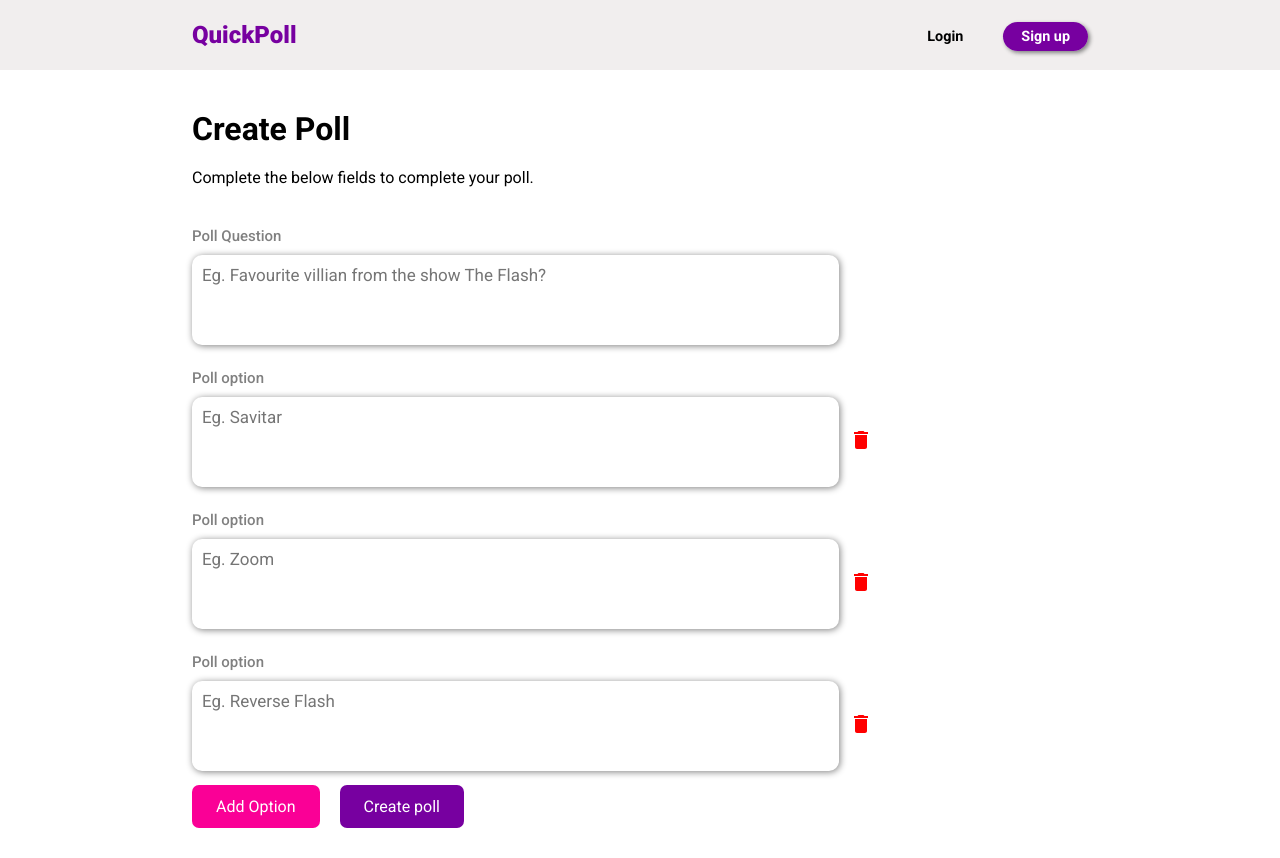
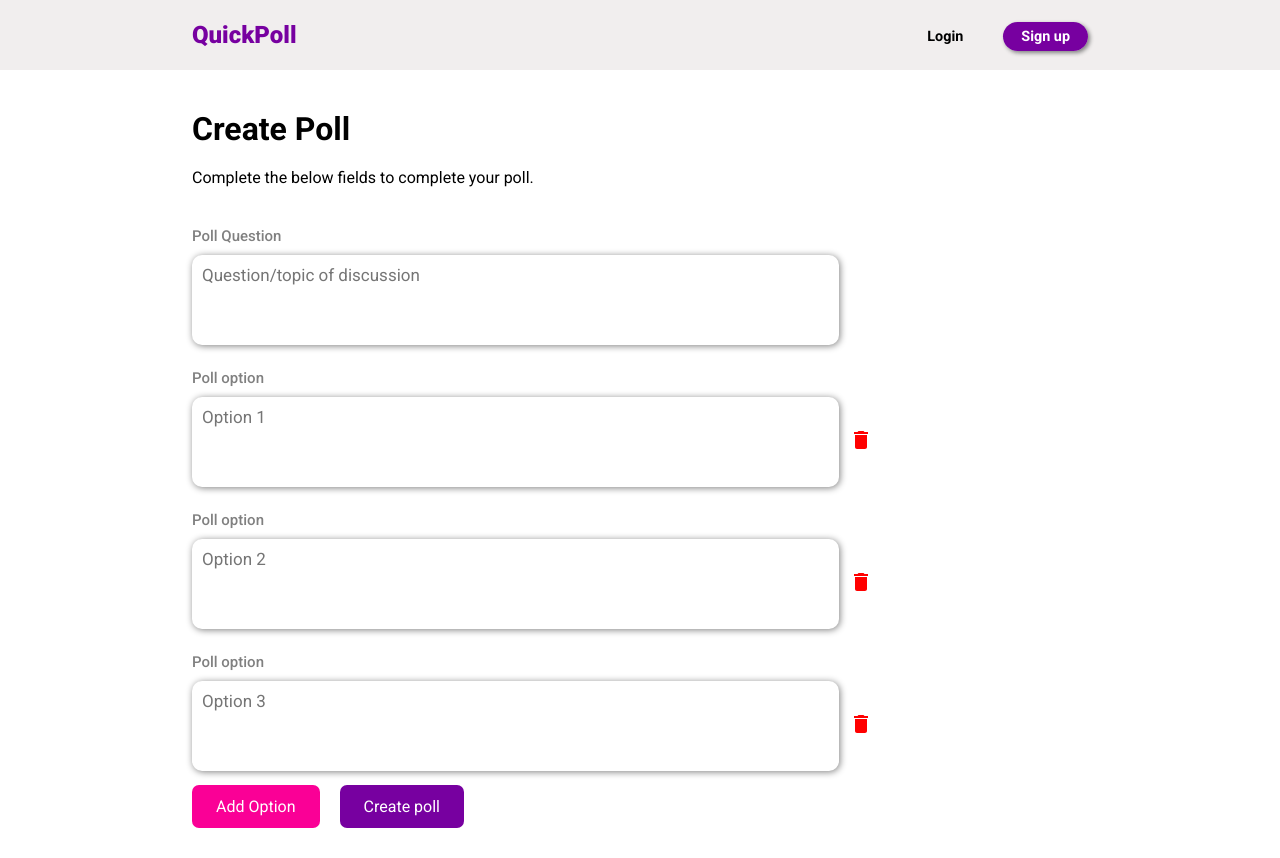
Before and after one commit to AnshVM/QuickPoll, a React (Create React App) app in the folder client/: page /createPoll in a window 1280 px wide. Built offline with nearby package versions, Linux system fonts and the light colour scheme; no server answers.

Commit message:
Redirect from poll to login page if not logged in

```diff
--- a/client/src/components/CreatePoll/CreatePoll.jsx
+++ b/client/src/components/CreatePoll/CreatePoll.jsx
@@ -11,11 +11,11 @@ export default function CreatePoll() {
   const token = useSelector(state => state.loginState.token);
 
   const [options, setOptions] = useState([
-    { label: "Poll option", placeholder: "Eg. Savitar", id: 1, value: "" },
-    { label: "Poll option", placeholder: "Eg. Zoom", id: 2, value: "" },
+    { label: "Poll option", placeholder: "Option 1", id: 1, value: "" },
+    { label: "Poll option", placeholder: "Option 2", id: 2, value: "" },
     {
       label: "Poll option",
-      placeholder: "Eg. Reverse Flash",
+      placeholder: "Option 3",
       id: 3,
       value: "",
     },
@@ -71,7 +71,7 @@ export default function CreatePoll() {
           question={question}
           setQuestion={setQuestion}
           label="Poll Question"
-          placeholder="Eg. Favourite villian from the show The Flash?"
+          placeholder="Question/topic of discussion"
           options={options}
           setOptions={setOptions}
         />
--- a/client/src/components/Poll/Poll.jsx
+++ b/client/src/components/Poll/Poll.jsx
@@ -6,7 +6,7 @@ import PollOption from "./PollOption";
 import './poll.scss'
 import { useSelector } from 'react-redux';
 import Snackbar from '@material-ui/core/Snackbar';
-
+import { useHistory } from 'react-router-dom'
 
 function PollContent({ selectedOption, setSelectedOption, pollData, voteSubmitted }) {
 
@@ -37,10 +37,12 @@ export default function Poll({ socket }) {
   const [voteSubmitted, setVoteSubmitted] = useState("") //"" or optionId
   const [error, setError] = useState("")
 
+  let history = useHistory();
   const user = useSelector((state) => state.loginState.user);
-  console.log(user)
+  const isLoggedIn = useSelector((state) => state.loginState.isLoggedIn)
+  console.log(isLoggedIn)
 
-  socket.on('POLL_UPDATE',(data)=>{
+  socket.on('POLL_UPDATE', (data) => {
     setPollData(data);
   })
 
@@ -84,7 +86,7 @@ export default function Poll({ socket }) {
         .then(data => {
           console.log('Success:', data);
           setPollData(data.poll);
-          socket.emit('POLL_UPDATE',data.poll);
+          socket.emit('POLL_UPDATE', data.poll);
         })
 
     }
@@ -95,10 +97,10 @@ export default function Poll({ socket }) {
   }
 
   const checkVoteSubmitted = (data) => {
-    let ans=false;
+    let ans = false;
     data.userVotedPolls.forEach((userVotedPoll) => {
-      if(userVotedPoll.pollId===id){
-        ans=true;
+      if (userVotedPoll.pollId === id) {
+        ans = true;
       }
     })
     setVoteSubmitted(ans)
@@ -107,7 +109,14 @@ export default function Poll({ socket }) {
 
   useEffect(() => {
     fetch('/api/poll/' + id)
-      .then(res => res.json())
+      .then(res => {
+        if(res.status===401){
+          history.push('/login')
+        }
+        else{
+          return res.json()
+        }
+      })
       .then(data => {
         setPollData(data);
         console.log(data)
@@ -115,6 +124,7 @@ export default function Poll({ socket }) {
   }, [])
 
   useEffect(() => {
+    console.log(user)
     if (user.id) {
       fetch('/api/user/' + user.id)
         .then(res => res.json())
@@ -122,7 +132,8 @@ export default function Poll({ socket }) {
           console.log(checkVoteSubmitted(data))
         })
     }
-  }, [user,pollData])
+  }, [user, pollData])
+
 
   return (
     <div>
--- a/client/src/components/login/Login.jsx
+++ b/client/src/components/login/Login.jsx
@@ -12,6 +12,7 @@ import jwt_decode from "jwt-decode";
 import { useHistory } from 'react-router-dom'
 import { useDispatch } from 'react-redux';
 import { login } from '../../loginSlice';
+import {Link} from 'react-router-dom';
 
 const theme = createTheme({
   palette: {
@@ -101,6 +102,7 @@ export default function Login() {
               ),
             }}
           />
+          <Link to="/signup">Not registered yet? Signup here</Link>
           <Button
             onClick={handleLogin}
             color="secondary"
--- a/client/src/components/signup/Signup.jsx
+++ b/client/src/components/signup/Signup.jsx
@@ -9,6 +9,7 @@ import { ThemeProvider } from "@material-ui/styles";
 import { Button } from "@material-ui/core";
 import PersonOutlineSharpIcon from '@material-ui/icons/PersonOutlineSharp';
 import {useHistory} from 'react-router-dom'
+import {Link} from 'react-router-dom'
 
 const theme = createTheme({
   palette: {
@@ -90,6 +91,7 @@ export default function SignUp() {
               ),
             }}
           />
+          <Link to="/login">Already have an account? Login here</Link>
           <Button
             onClick={handleSignup}
             color="secondary"
```
Also changed, not shown: 1 other file (tests, documents, lock files or other folders).
